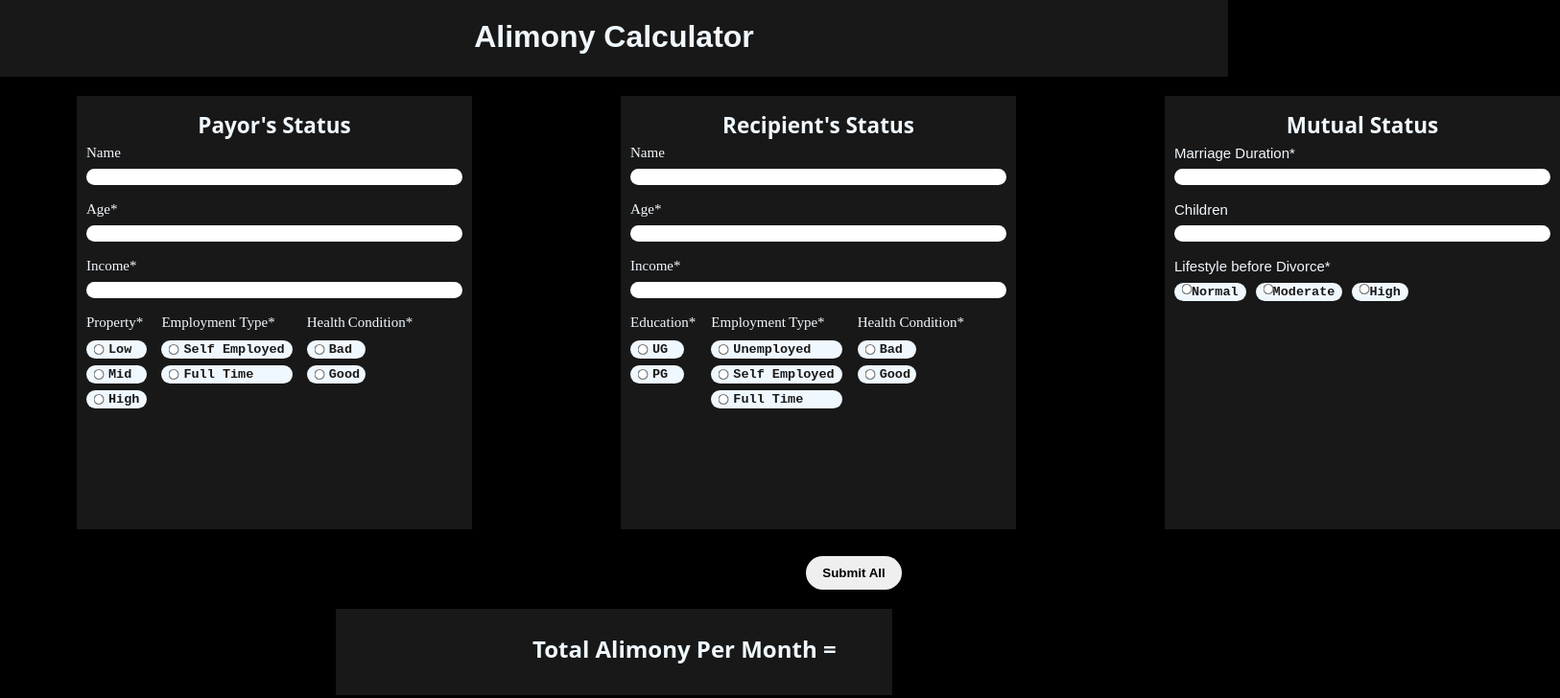
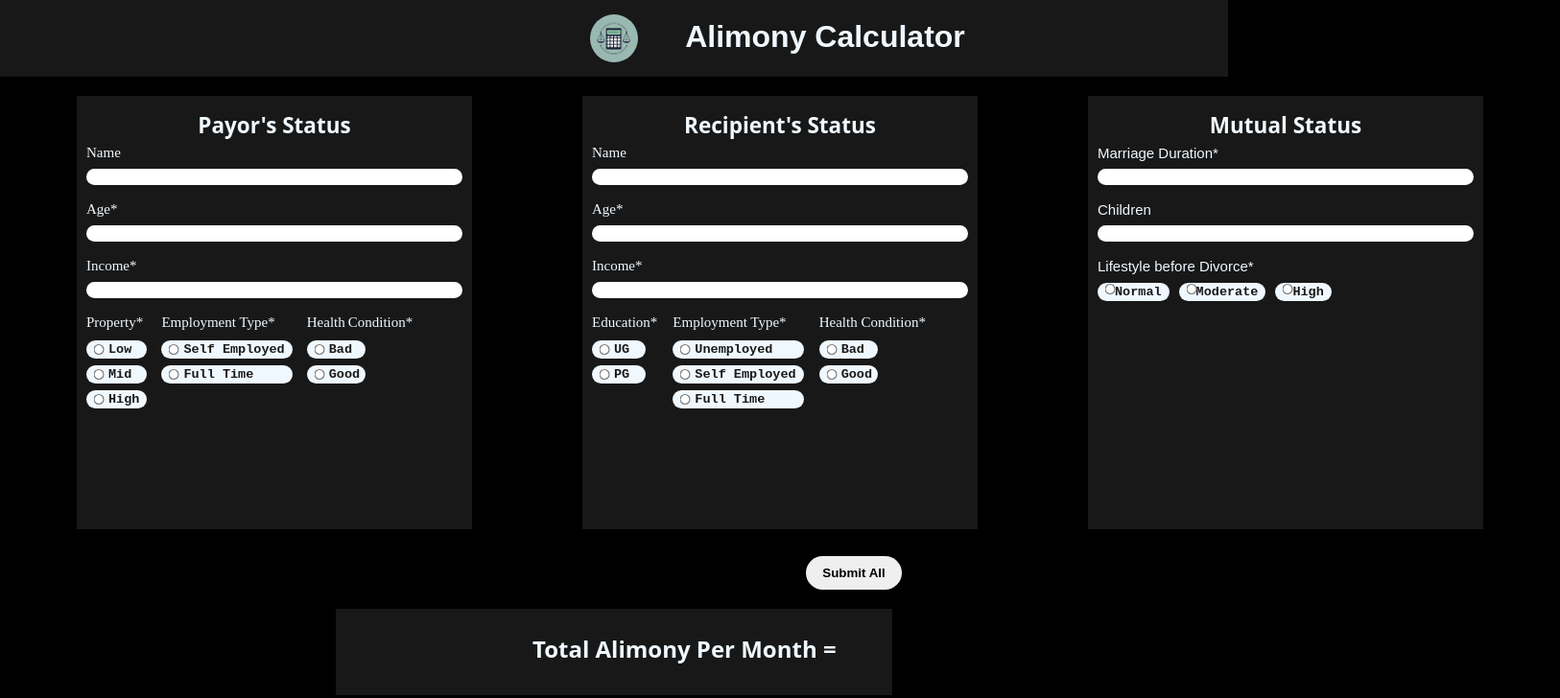
Before and after one commit to Swag-xd/Alimony, a React (Vite) app: page / in a window 1280 px wide. Shown: the top 728 px of the page at 96% size, 1626 px wide, since content can reach past the window. Built offline with nearby package versions, Linux system fonts and the light colour scheme.

Commit message:
I'm adding Icon

```diff
--- a/src/Components/form/form.module.css
+++ b/src/Components/form/form.module.css
@@ -9,7 +9,8 @@ height: 70vh;
     height: 60vh;
     color: aliceblue;
     display: flex;
-    column-gap: 40px;
+    /* column-gap: 40px; */
+    margin-right: 40px;
 }
 .submitButton{
 
--- a/src/Components/header/Header.jsx
+++ b/src/Components/header/Header.jsx
@@ -1,13 +1,24 @@
 import { Component } from "react";
+import Icon from "../../assets/CalculatorIcon.jpg"
 import styles from "./header.module.css"
 
-export default class Header extends Component{
-    render(){
-        return(
+export default class Header extends Component {
+    render() {
+        return (
             <>
-            <div className={styles.heading}>
-                <h1 className={styles.headingName}>Alimony Calculator</h1>
-            </div>
+                <div className={styles.heading}>
+
+                    <div className={styles.Icon}>
+                        <img src={Icon} alt="logo" />
+                    </div>
+
+                    <div className={styles.headingName}>
+                        <h1 className={styles.Name}>Alimony Calculator</h1>
+                    </div>
+
+
+
+                </div>
             </>
         )
     }
--- a/src/Components/header/header.module.css
+++ b/src/Components/header/header.module.css
@@ -3,10 +3,28 @@
     height: 80px;
     width: 100%;
     text-align: center;
+    display: flex;
     /* padding: 5px; */
 }
+
 .headingName{
+    width: 45vh;
+
+}
+.Name{
     color: aliceblue;
     padding-top: 20px;
     font-family: sans-serif;
 }
+.Icon{
+    height: 80px;
+    width: 80px;
+    margin-left: 75vh;
+
+}
+ img{
+    height: 50px;
+    width: 50px;
+    margin: 15px;
+    border-radius: 50px;
+ }
--- a/src/index.css
+++ b/src/index.css
@@ -3,5 +3,5 @@
 }
 :root{
     background-color: black;
-    /* overflow: hidden; */
+    overflow: hidden;
 }
```
Also changed, not shown: src/assets/CalculatorIcon.jpg (added).
